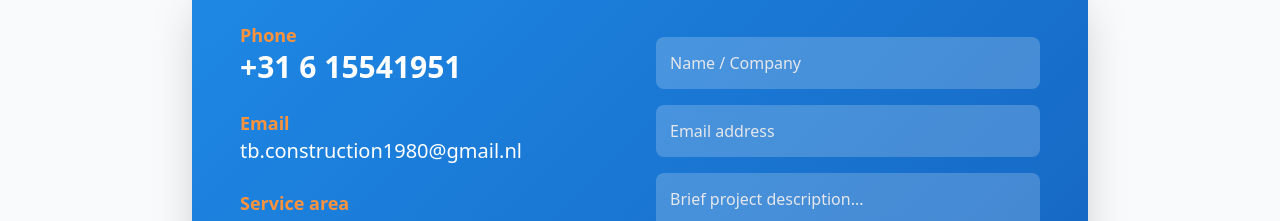
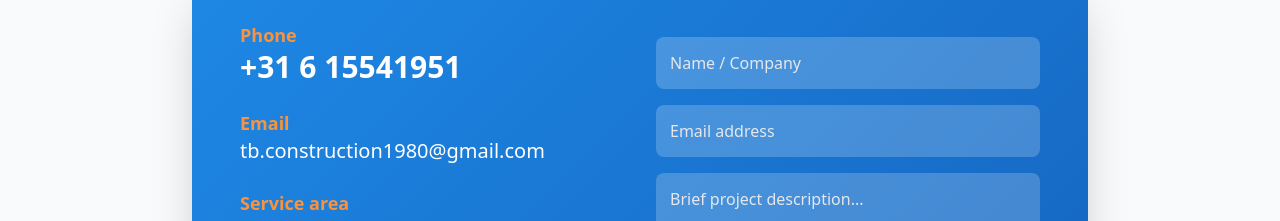
Before and after one commit to DavkoWeb-Studio/tom-buko-construction, a React (Vite) app: page / in a window 1280 px wide. Shown: the part 3760-3981 px from the top of the page. Built offline with nearby package versions, Linux system fonts and the light colour scheme.

Commit message:
aktualizacja strony - luty 2025

```diff
--- a/src/components/Contact.jsx
+++ b/src/components/Contact.jsx
@@ -26,7 +26,7 @@ export default function Contact() {
             <div>
               <h3 className="font-semibold text-lg text-orange-400">{t('contact_email_label')}</h3>
               <a href="mailto:info@tombuko-construction.nl" className="text-xl hover:text-white/80 transition-colors">
-                tb.construction1980@gmail.nl
+                tb.construction1980@gmail.com
               </a>
             </div>
             <div>
```
